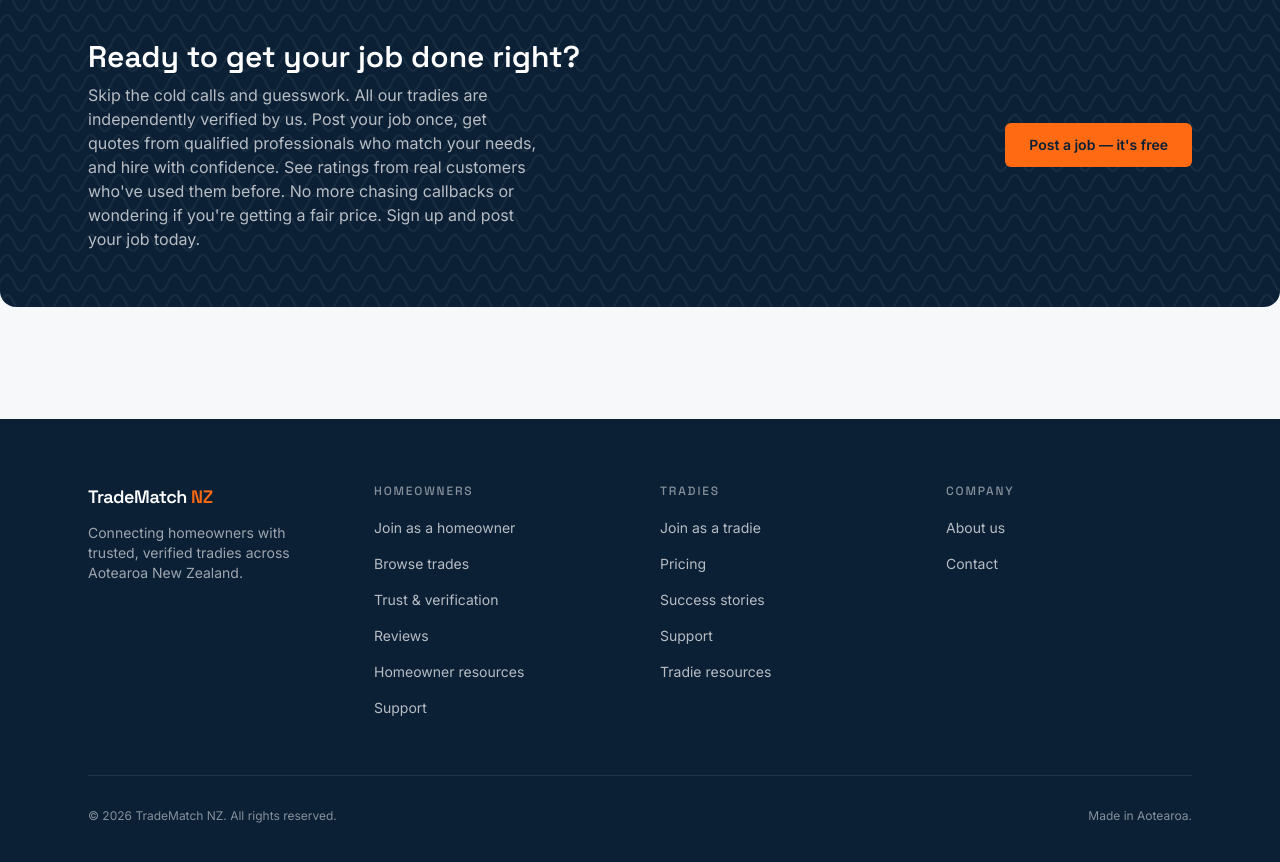
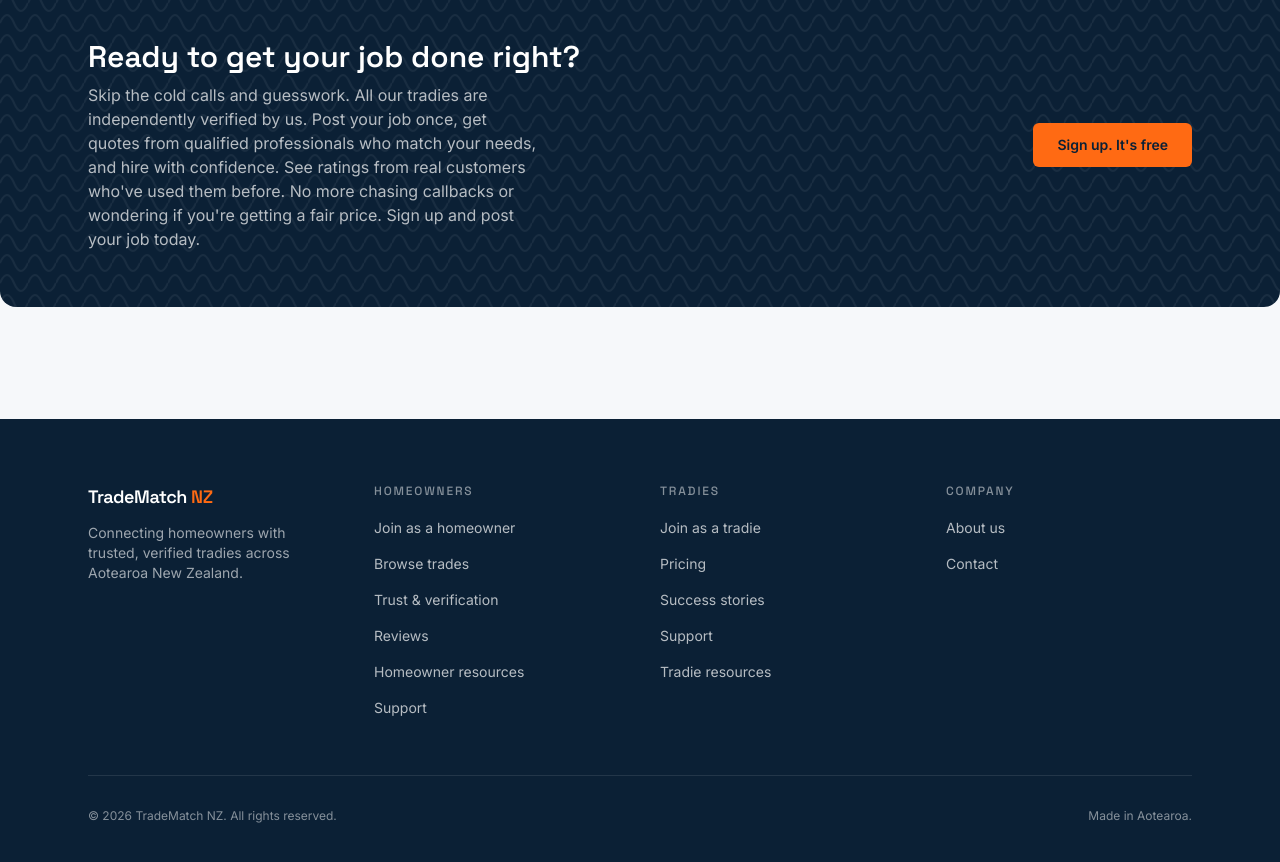
Before and after one commit to boweboi/beau-richards, a Next.js app: page / in a window 1280 px wide. Shown: the part 1442-2304 px from the top of the page. Built offline with nearby package versions, Linux system fonts and the light colour scheme; no server answers.

Commit message:
Update homeowner CTA button text to "Sign up. It's free"

```diff
--- a/src/components/HowItWorks.tsx
+++ b/src/components/HowItWorks.tsx
@@ -16,7 +16,7 @@ const CTA: Record<Audience, { heading: string; body: string; label: string; href
   homeowner: {
     heading: "Ready to get your job done right?",
     body: "Skip the cold calls and guesswork. All our tradies are independently verified by us. Post your job once, get quotes from qualified professionals who match your needs, and hire with confidence. See ratings from real customers who've used them before. No more chasing callbacks or wondering if you're getting a fair price. Sign up and post your job today.",
-    label: "Post a job — it's free",
+    label: "Sign up. It's free",
     href: "/post-a-job",
   },
   tradie: {
```
